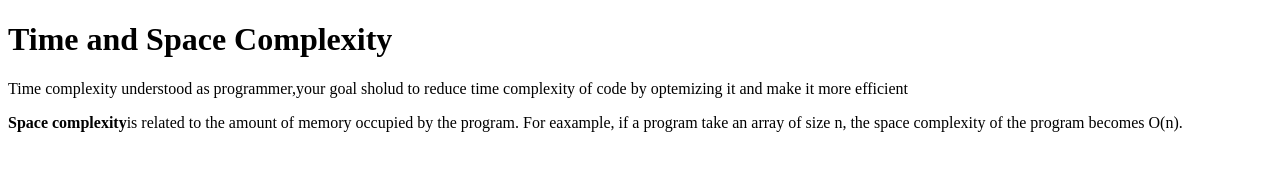
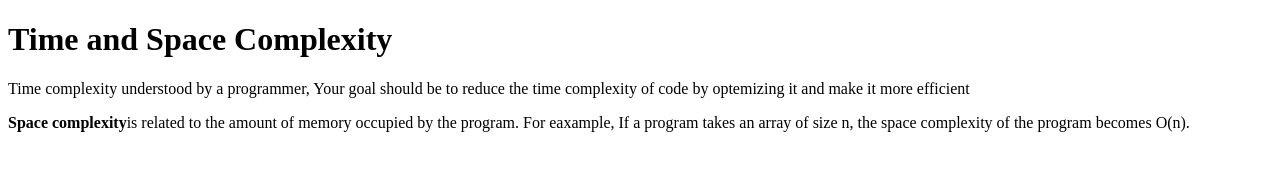
Before and after one commit to acciojob/time-and-space-complexity-PyhtonDeveloperNishu, a website: page main.html in a window 1280 px wide. Drawn offline with Linux system fonts and the light colour scheme.

Commit message:
created a submission

```diff
--- a/main.html
+++ b/main.html
@@ -7,10 +7,13 @@
 </head>
 
 <body>
-	<!-- the entire body must be written by student -->
+	<!-- the entire body must be written by the student -->
 	<h1>Time and Space Complexity</h1>
-	<p>Time complexity understood as programmer,your goal sholud to reduce time complexity of code by optemizing it  and make it more efficient</p>
-	<p><b>Space complexity</b>is related to the amount of memory occupied by the program. For eaxample, if a program take an array of size n, the space complexity of the program becomes O(n).</p>
+	<p>Time complexity understood by a programmer,
+		Your goal should be to reduce the time complexity of code by optemizing it  and make it more efficient</p>
+	<p><b>Space complexity</b>is related to the amount of memory occupied by the program. For eaxample,
+		If a program takes an array of size n, the space complexity of the program becomes O(n).
+	</p>
     <script type="text/javascript" src="./script.js">
 </script>
 
```
